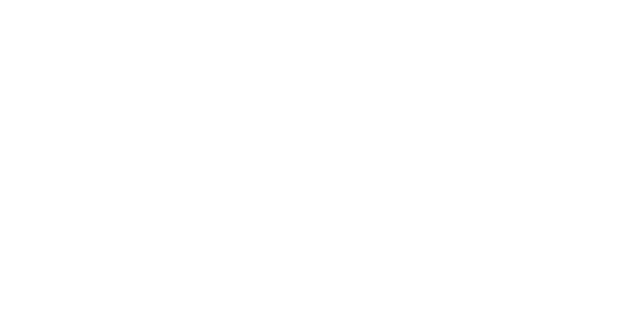
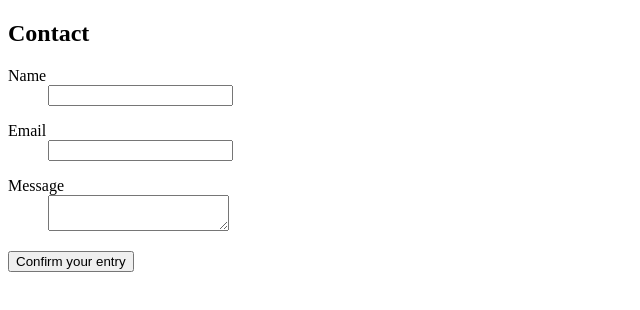
Before and after one commit to hibikikudo-iret/kuroco-test, a Nuxt app: page /form_with_confirmation_page in a window 1280 px wide. Before the commit this address had no page. Shown: the top 310 px of the page, without its empty margins (0-640 px from the left). Built offline with nearby package versions, Linux system fonts and the light colour scheme.

Commit message:
確認付きフォーム

```diff
--- /dev/null
+++ b/pages/form_with_confirmation_page/index.vue
@@ -0,0 +1,77 @@
+<template>
+  <div>
+    <section>
+      <h1>Contact</h1>
+      <form v-if="!validated" class="input">
+        <div v-if="error" class="error">
+          <p v-for="(err, idx) in error" :key="idx">
+            {{ err }}
+          </p>
+        </div>
+        <div>
+          <dl>
+            <dt>Name</dt>
+            <dd><input v-model="submitData.name" name="name" type="text" :disabled="validated"></dd>
+          </dl>
+          <dl>
+            <dt>Email</dt>
+            <dd><input v-model="submitData.email" name="email" type="text" :disabled="validated"></dd>
+          </dl>
+          <dl>
+            <dt>Message</dt>
+            <dd><textarea v-model="submitData.body" name="body" :disabled="validated"></textarea></dd>
+          </dl>
+        </div>
+        <button @click.prevent="handleOnValidate">Confirm your entry</button>
+      </form>
+      <form v-if="validated" class="confirm">
+        <div v-if="submitted">Inquiry submitted.</div>
+        <div v-else>
+          <div>
+            <div>Name   :{{submitData.name}}</div>
+            <div>Email  :{{submitData.email}}</div>
+            <div>Message:{{submitData.body}}</div>
+          </div>
+          <div>
+            <button @click.prevent="handleOnSubmit">Submit</button>
+            <button @click.prevent="validated = false">Back</button>
+          </div>
+        </div>
+      </form>
+    </section>
+  </div>
+</template>
+
+<script>
+export default {
+  data() {
+    return {
+      submitted: false,
+      validated: false,
+      submitData: {},
+      error: null,
+    }
+  },
+  methods: {
+    async handleOnValidate() {
+      //Validate the entry
+      try {
+        await this.$axios.$post('/rcms-api/9/form_validate', { ...this.submitData });
+        this.validated = true;
+        this.error = null;
+      } catch (e) {
+        this.error = e.response.data.errors;
+      }
+    },
+    async handleOnSubmit() {
+      //Post processing to Kuroco endpoints
+      try {
+        await this.$axios.$post('/rcms-api/9/form_send', { ...this.submitData });
+        this.submitted = true;
+      } catch (e) {
+        console.log(e);
+      }
+    }
+  }
+};
+</script>
```
